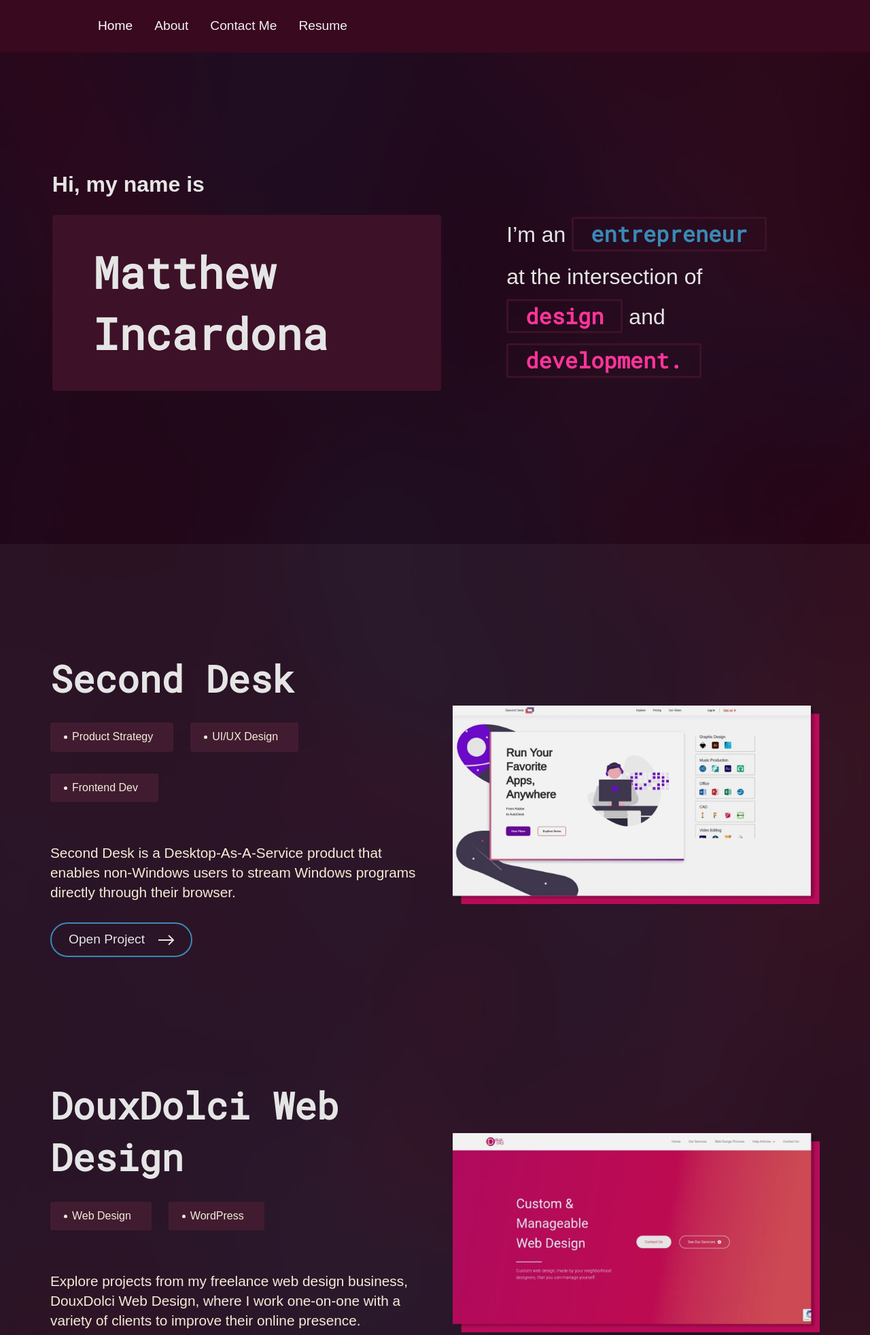
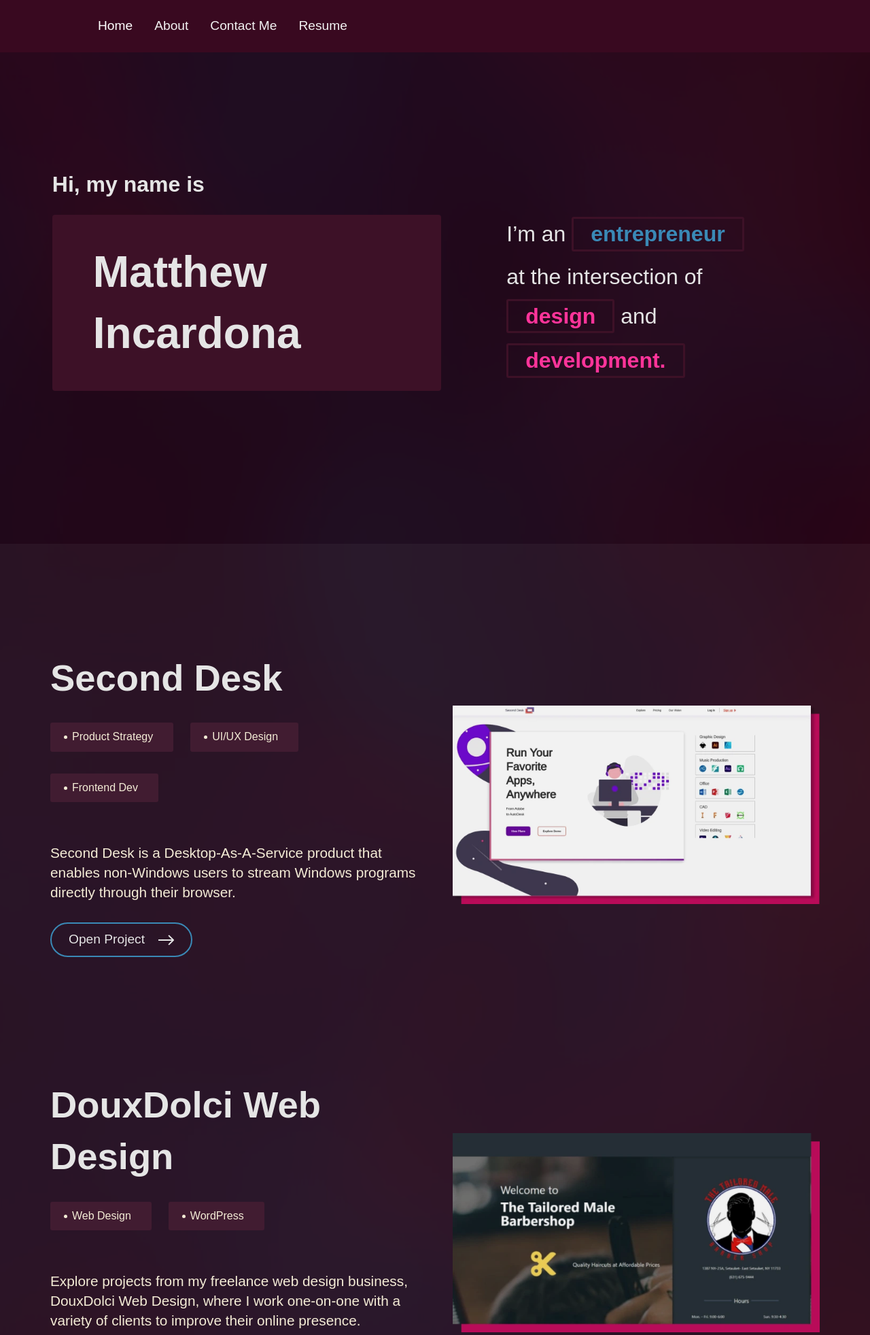
Before and after one commit to matthewincardona/portfolio, a PHP site: page / in a window 1280 px wide. Shown: the top 1964 px of the page at 68% size. Run offline with PHP 8.4, Linux system fonts and the light colour scheme.

Commit message:
changed font, updated douxdolci thumbnail

```diff
--- a/index.html
+++ b/index.html
@@ -116,7 +116,7 @@
                 <a />
             </div>
             <div class="project-container__right-panel">
-              <img class="project__img" src="./assets/DouxDolci.webp" alt="Web design project preview" />
+              <img class="project__img" src="./assets/DouxDolci2.webp" alt="Web design project preview" />
             </div>
 
             <!-- Project Three -->
--- a/styles.css
+++ b/styles.css
@@ -150,7 +150,7 @@ hr {
 }
 
 h1 {
-  font-family: "Roboto Mono", monospace;
+  font-family: "IBM Plex Sans", sans-serif;
   color: var(--header-color);
   font-size: clamp(2.5rem, 5vw, 4rem);
   letter-spacing: 0px;
@@ -158,7 +158,7 @@ h1 {
 }
 
 h2 {
-  font-family: "Roboto Mono", monospace;
+  font-family: "IBM Plex Sans", sans-serif;
   color: var(--header-color);
   font-size: clamp(3rem, 4.5vw, 3.4rem);
   letter-spacing: 4%;
@@ -167,7 +167,7 @@ h2 {
 }
 
 h3 {
-  font-family: "Roboto Mono", monospace;
+  font-family: "IBM Plex Sans", sans-serif;
   color: var(--header-color);
   font-size: clamp(2.4rem, 4.5vw, 3.2rem);
   letter-spacing: 4%;
@@ -176,7 +176,7 @@ h3 {
 }
 
 h4 {
-  font-family: "Roboto Mono", monospace;
+  font-family: "IBM Plex Sans", sans-serif;
   color: var(--header-color);
   font-size: clamp(2rem, 4.5vw, 2.2rem);
   letter-spacing: 4%;
@@ -318,7 +318,7 @@ HERO
 }
 
 .hero__welcome-msg a {
-  font-family: "Roboto Mono", monospace;
+  font-family: "IBM Plex Sans", sans-serif;
 }
 
 .hero__name-top {
@@ -373,7 +373,7 @@ HERO
   display: inline-block;
   margin: 0px 0px 15px 0px;
   color: var(--cta-color);
-  font-family: "Roboto Mono", monospace;
+  font-family: "IBM Plex Sans", sans-serif;
   font-weight: 800;
 }
 
```
Also changed, not shown: assets/DouxDolci2.webp (added).
